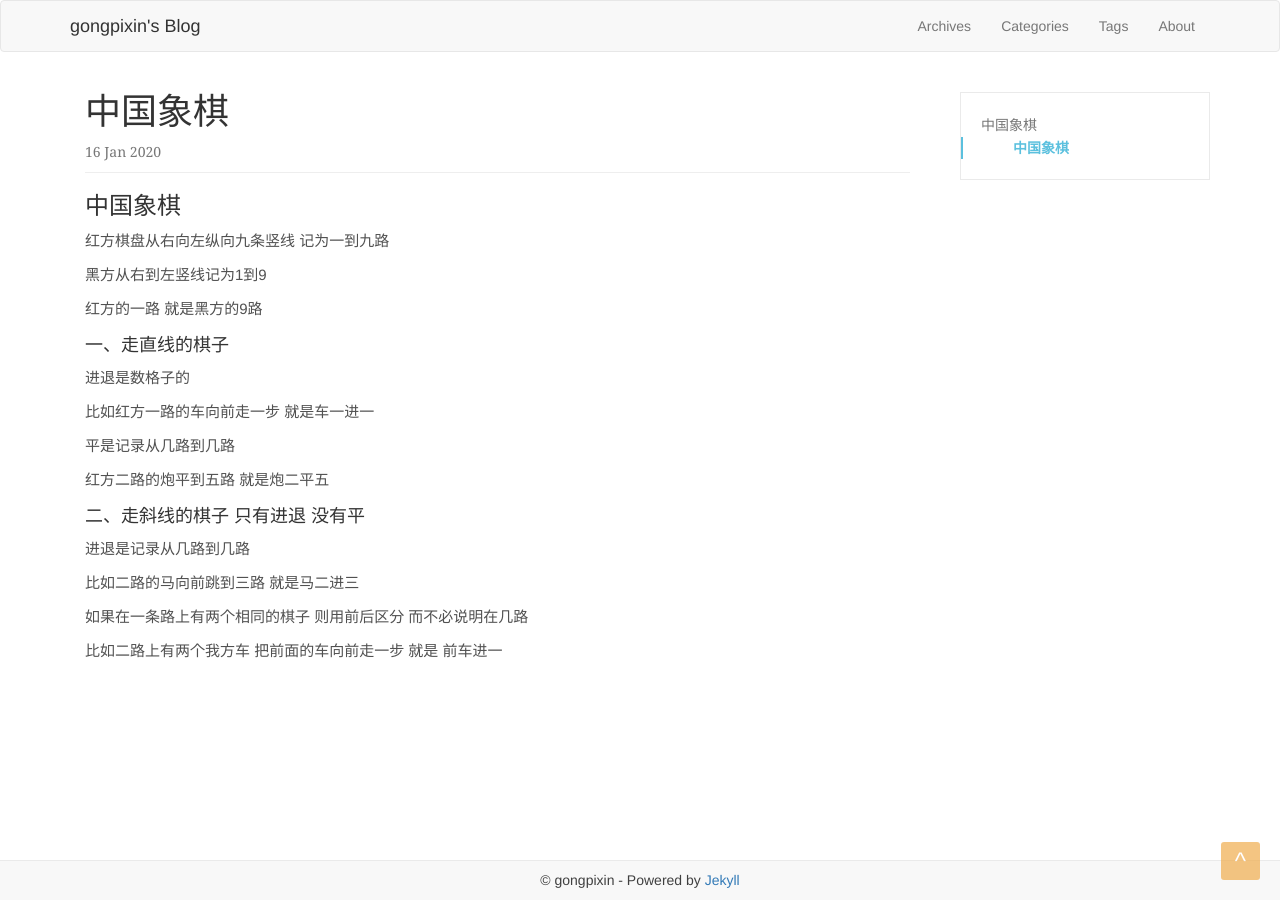
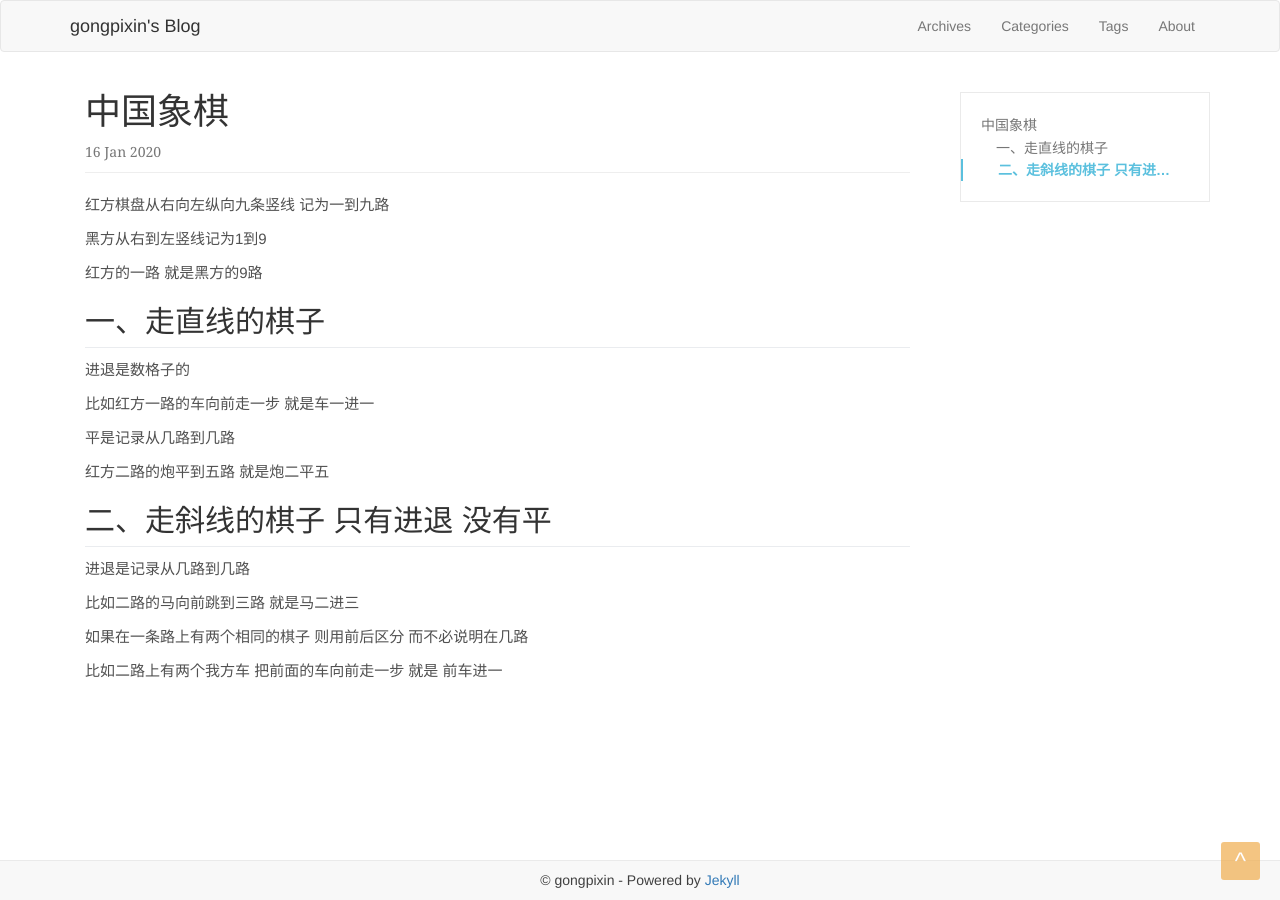
Before and after one commit to gongpixin/gongpixin.github.io, a Jekyll site: the page built from _posts/2020-01-16-chinese-chess.md, in a window 1280 px wide. Built offline with Jekyll 4.4.1, drawn with Linux system fonts in a browser that asks for light colours.

Commit message:
Update post, 2020-01-16-chinese-chess.md

```diff
--- a/_posts/2020-01-16-chinese-chess.md
+++ b/_posts/2020-01-16-chinese-chess.md
@@ -7,8 +7,6 @@ author: "gongpixin"
 meta:
 ---
 
-### 中国象棋
-
 红方棋盘从右向左纵向九条竖线 记为一到九路
 
 黑方从右到左竖线记为1到9
@@ -16,7 +14,7 @@ meta:
 红方的一路 就是黑方的9路
 
 
-#### 一、走直线的棋子
+## 一、走直线的棋子
 
 进退是数格子的
 
@@ -28,7 +26,7 @@ meta:
 红方二路的炮平到五路 就是炮二平五
 
 
-#### 二、走斜线的棋子 只有进退 没有平
+## 二、走斜线的棋子 只有进退 没有平
 
 进退是记录从几路到几路
 
```
